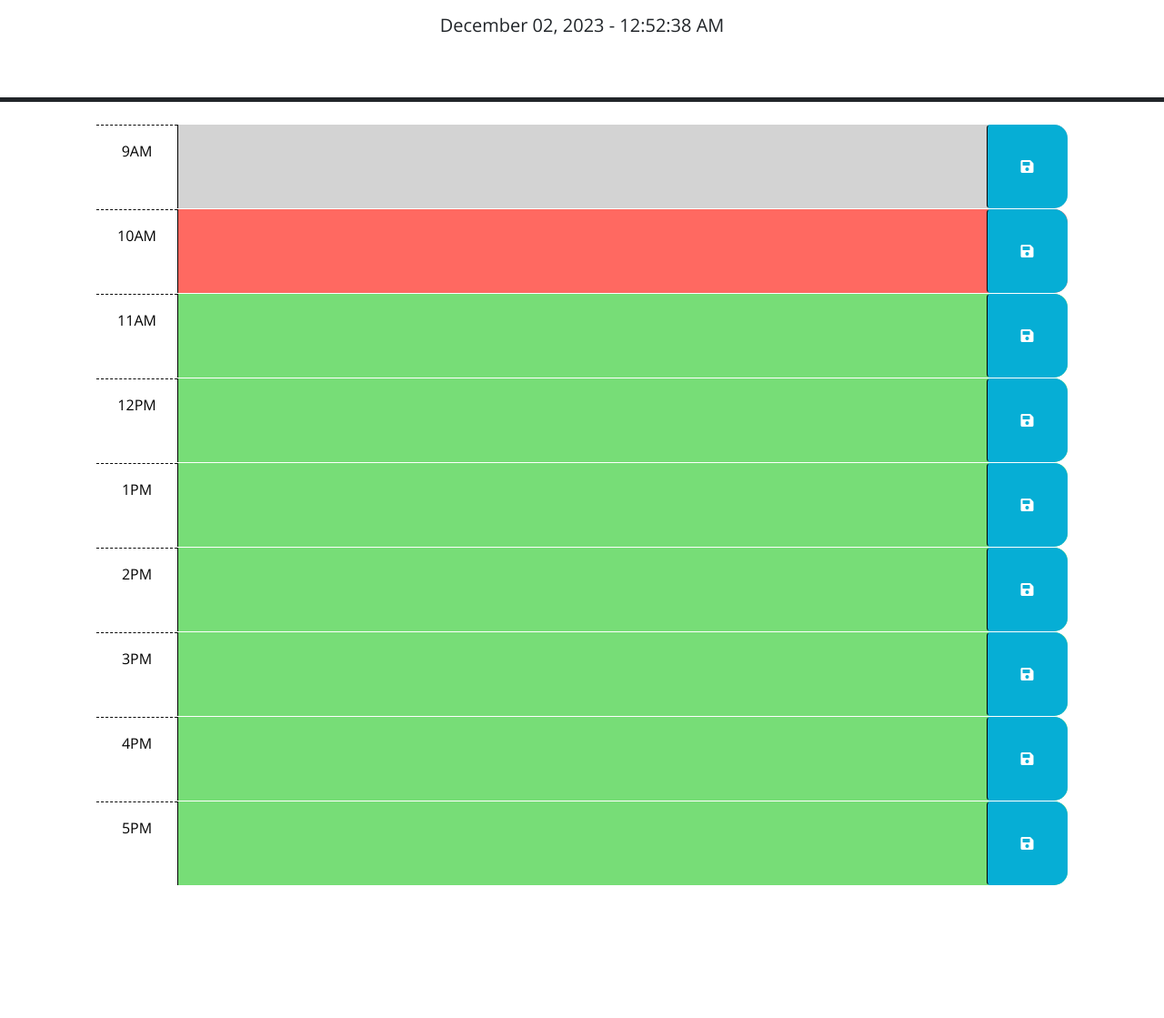
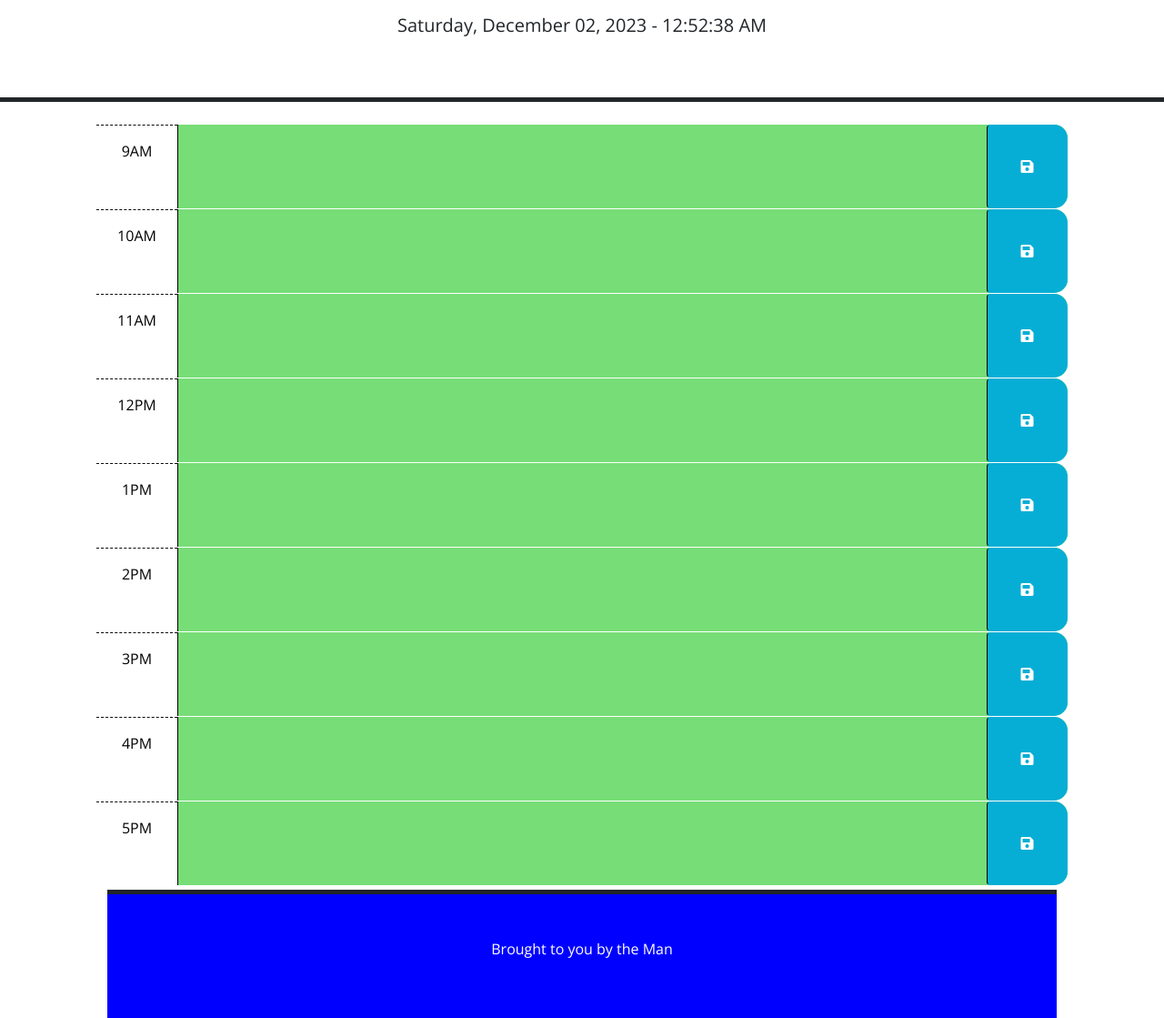
Before and after one commit to griff1nz/dayjs-daily-planner, a plain HTML site: page index.html in a window 1280 px wide. Shown: the part 166-1285 px from the top of the page at 91% size. Before the commit the page ends 1139 px from the top, so only its background shows below. Drawn offline with nearby package versions, Linux system fonts and the light colour scheme.

Commit message:
Classes for time blocks now update according to the current time, clock at the top updates every second

```diff
--- a/assets/css/style.css
+++ b/assets/css/style.css
@@ -57,3 +57,10 @@ textarea {
   font-size: 20px;
   transition: all 0.3s ease-in-out;
 }
+
+#bottom-padding {
+  padding: 10px;
+  margin-top: 5px;
+  background-color: blue;
+  color: white;
+}
--- a/assets/js/script.js
+++ b/assets/js/script.js
@@ -8,15 +8,37 @@ $(function () {
   // function? How can DOM traversal be used to get the "hour-x" id of the
   // time-block containing the button that was clicked? How might the id be
   // useful when saving the description in local storage?
+
+  // TODO: Add code to display the current date in the header of the page.
   var today = dayjs();
   var currentDay = document.getElementById('currentDay');
-  currentDay.textContent = today.format("MMMM DD, YYYY - h:mm:ss A")
+  currentDay.textContent = today.format("dddd, MMMM DD, YYYY - h:mm:ss A")
   setInterval(function() {
     var everySecond = dayjs();
-    var updateEverySecond = everySecond.format("MMMM DD, YYYY - h:mm:ss A")
+    var updateEverySecond = everySecond.format("dddd, MMMM DD, YYYY - h:mm:ss A")
     currentDay.textContent = updateEverySecond;
   }, 200); //updates every 200 milliseconds for maximum accuracy
 
+  var hourBlocks = document.querySelectorAll(".hour");
+  console.log(hourBlocks);
+  //for loop looks for the current time, sets that block's class to present, then sets class of all previous blocks to past
+  for (var i = 0; i < hourBlocks.length; i++) {
+    if (hourBlocks[i].textContent === today.format("hA")) {
+      hourBlocks[i].parentElement.classList.remove("future");
+      hourBlocks[i].parentElement.classList.add("present");
+      for (var j = 0; j < i; j++) {
+        hourBlocks[j].parentElement.classList.remove("future");
+        hourBlocks[i].parentElement.classList.add("past");
+      }
+    }
+  }
+  //Sets all blocks to past if the time is past 5PM
+  if (today.format("HH") > 17) {
+    for (var i = 0; i < hourBlocks.length; i++) {
+      hourBlocks[i].parentElement.classList.remove("future");
+      hourBlocks[i].parentElement.classList.add("past");
+    }
+  }
 
   //
   // TODO: Add code to apply the past, present, or future class to each time
@@ -29,5 +51,5 @@ $(function () {
   // the values of the corresponding textarea elements. HINT: How can the id
   // attribute of each time-block be used to do this?
   //
-  // TODO: Add code to display the current date in the header of the page.
+
 });
--- a/index.html
+++ b/index.html
@@ -40,7 +40,7 @@
         -->
 
       <!-- Example of a past time block. The "past" class adds a gray background color. -->
-      <div id="hour-9" class="row time-block past">
+      <div id="hour-9" class="row time-block future">
         <div class="col-2 col-md-1 hour text-center py-3">9AM</div>
         <textarea class="col-8 col-md-10 description" rows="3"> </textarea>
         <button class="btn saveBtn col-2 col-md-1" aria-label="save">
@@ -49,7 +49,7 @@
       </div>
 
       <!-- Example of a a present time block. The "present" class adds a red background color. -->
-      <div id="hour-10" class="row time-block present">
+      <div id="hour-10" class="row time-block future">
         <div class="col-2 col-md-1 hour text-center py-3">10AM</div>
         <textarea class="col-8 col-md-10 description" rows="3"> </textarea>
         <button class="btn saveBtn col-2 col-md-1" aria-label="save">
@@ -113,6 +113,11 @@
           <i class="fas fa-save" aria-hidden="true"></i>
         </button>
       </div>
+      <footer>
+        <div class="p-5 border-5 border-top border-dark text-center" id="bottom-padding">
+          <p>Brought to you by the Man</p>
+        </div>
+      </footer>
 
     <script src="https://code.jquery.com/jquery-3.4.1.min.js"></script>
     <script
@@ -122,4 +127,5 @@
     ></script>
     <script src="assets/js/script.js"></script>
   </body>
+
 </html>
```
